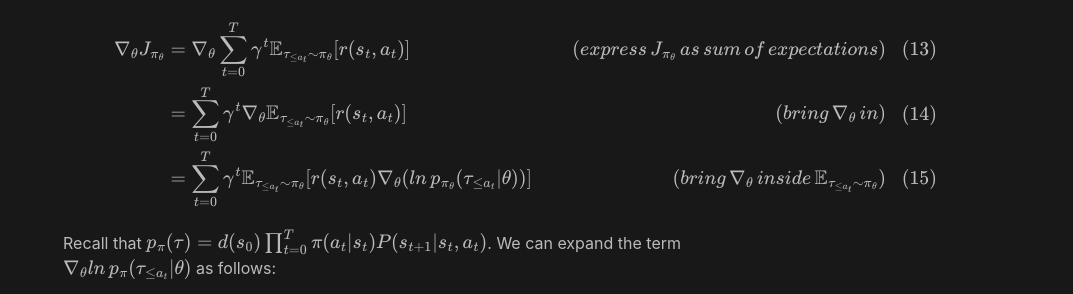
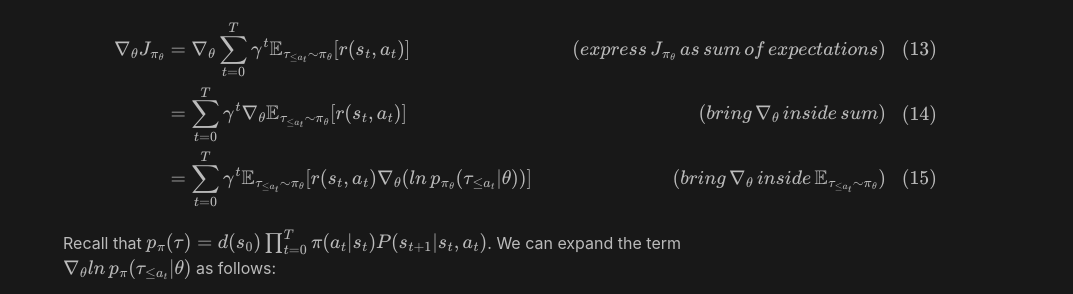
Before and after one commit to analytiq-hub/sigagent.github.io, a Jekyll site: the page built from machine_learning/_posts/2021-02-14-reinforce.md, in a window 1280 px wide and 900 px high, scrolled down 2202 px. Shown: the part 239-533 px from the top of the window, without its empty margins (207-1280 px from the left). Built offline with Jekyll 4.4.1, drawn with Linux system fonts in a browser that asks for light colours; formulas are drawn with MathJax 3; a script that is not in the unit is left out.

Commit message:
*** empty log message ***

```diff
--- a/machine_learning/_posts/2021-02-14-reinforce.md
+++ b/machine_learning/_posts/2021-02-14-reinforce.md
@@ -83,7 +83,7 @@ In view of this,
 $$
 \begin{align}
 \nabla_\theta J_{\pi_\theta} & = \nabla_\theta \sum_{t=0}^{T} \gamma^{t} \mathbb{E}_{\tau_{\le a_t} \sim \pi_\theta}[r(s_t, a_t)] & (express \, J_{\pi_\theta} \, as \, sum \, of \, expectations) \\
-& = \sum_{t=0}^{T} \gamma^{t} \nabla_\theta \mathbb{E}_{\tau_{\le a_t} \sim \pi_\theta}[r(s_t, a_t)] & (bring \, \nabla_\theta \, in) \\
+& = \sum_{t=0}^{T} \gamma^{t} \nabla_\theta \mathbb{E}_{\tau_{\le a_t} \sim \pi_\theta}[r(s_t, a_t)] & (bring \, \nabla_\theta \, inside \, sum) \\
 & = \sum_{t=0}^{T} \gamma^{t} \mathbb{E}_{\tau_{\le a_t} \sim \pi_\theta}[r(s_t, a_t) \nabla_\theta (ln \, p_{\pi_\theta}(\tau_{\le a_t} \vert \theta))] & (bring \, \nabla_\theta \, inside \, \mathbb{E}_{\tau_{\le a_t} \sim \pi_\theta})\\
 \end{align}
 $$
```
